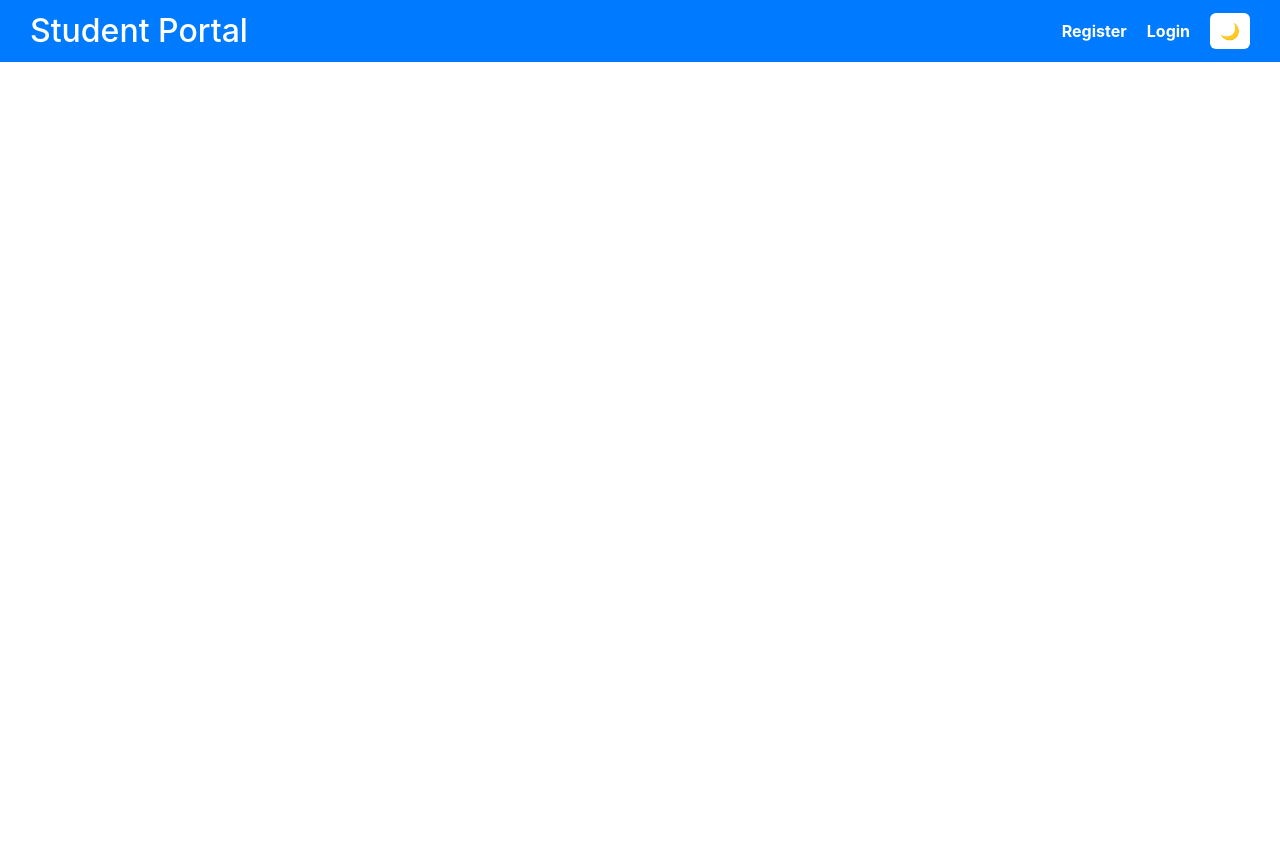
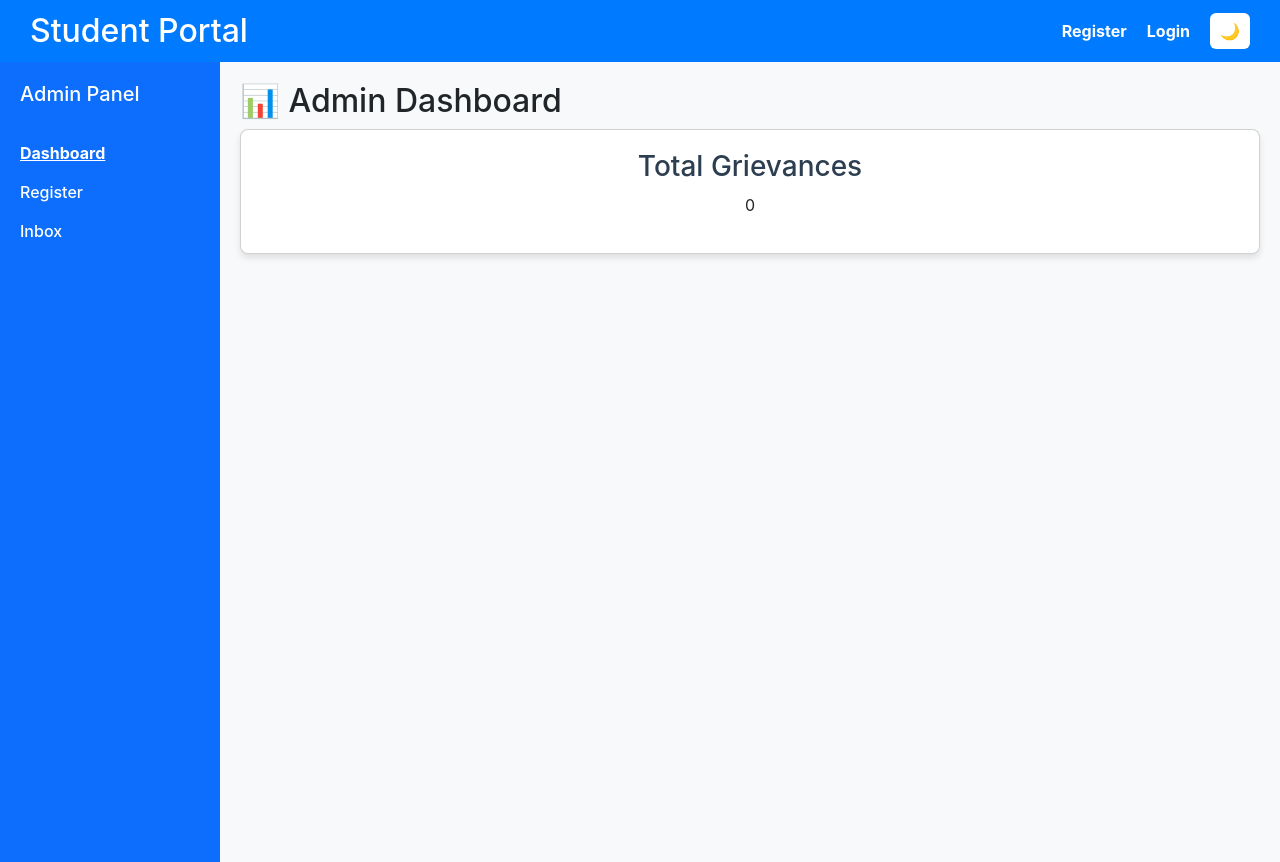
Before and after one commit to bhumi-k/Grievance, a React (Create React App) app in the folder client/: page /admin/dashboard in a window 1280 px wide. Before the commit the page ends 800 px from the top, so only its background shows below. Built offline with nearby package versions, Linux system fonts and the light colour scheme; no server answers; sample sign-in values are in the browser's storage.

Commit message:
comit for amdin dashboard fix

```diff
--- a/client/src/App.js
+++ b/client/src/App.js
@@ -10,8 +10,18 @@ import Login from "./components/Login";
 import Header from "./components/Header";
 import Dashboard from "./components/Dashboard";
 import GrievanceForm from "./components/GrievanceForm";
+import Profile from "./components/Profile";
+
 import AdminDashboard from "./components/AdminDashboard";
-import Profile from "./components/Profile";
+import AdminInbox from "./components/AdminInbox";
+import AdminRegister from "./components/AdminRegister";
+import AdminLayout from "./components/AdminLayout";
+
+function RequireAdmin({ children }) {
+  const role = localStorage.getItem("role");
+  return role === "admin" ? children : <Navigate to="/login" />;
+}
+
 function App() {
   const [theme, setTheme] = useState("light");
   const [isLoggedIn, setIsLoggedIn] = useState(false);
@@ -22,13 +32,17 @@ function App() {
 
   const logout = () => {
     localStorage.removeItem("rollNo");
+    localStorage.removeItem("role");
     setIsLoggedIn(false);
+    setRole(null);
   };
 
   useEffect(() => {
     const rollNo = localStorage.getItem("rollNo");
+    const savedRole = localStorage.getItem("role");
     if (rollNo) {
       setIsLoggedIn(true);
+      setRole(savedRole);
     }
   }, []);
 
@@ -44,6 +58,7 @@ function App() {
 
         <main style={{ minHeight: "80vh" }}>
           <Routes>
+            {/* Public routes */}
             <Route
               path="/register"
               element={<Register setIsLoggedIn={setIsLoggedIn} theme={theme} />}
@@ -51,7 +66,11 @@ function App() {
             <Route
               path="/login"
               element={
-                <Login setIsLoggedIn={setIsLoggedIn} setRole={setRole} theme={theme}/>
+                <Login
+                  setIsLoggedIn={setIsLoggedIn}
+                  setRole={setRole}
+                  theme={theme}
+                />
               }
             />
             <Route
@@ -61,21 +80,29 @@ function App() {
                   <h2>Welcome to the Portal</h2>
                   <p>Please login or register</p>
                 </div>
-              } theme={theme}
+              }
             />
 
             <Route path="/dashboard" element={<Dashboard theme={theme} />} />
             <Route path="/profile" element={<Profile theme={theme} />} />
+            <Route path="/raise-grievance/:id" element={<GrievanceForm />} />
 
+            {/* Admin routes */}
             <Route
-              path="/admin-dashboard"
+              path="/admin"
               element={
-                role === "admin" ? <AdminDashboard /> : <Navigate to="/login" />
-              }theme={theme}
-            />
+                <RequireAdmin>
+                  <AdminLayout />
+                </RequireAdmin>
+              }
+            >
+              <Route path="dashboard" element={<AdminDashboard />} />
+              <Route path="register" element={<AdminRegister />} />
+              <Route path="inbox" element={<AdminInbox />} />
+            </Route>
 
-            {/* ✅ Updated route to accept subject ID */}
-            <Route path="/raise-grievance/:id" element={<GrievanceForm />} />
+            {/* Catch all */}
+            <Route path="*" element={<Navigate to="/" />} />
           </Routes>
         </main>
       </Router>
--- a/client/src/components/AdminDashboard.js
+++ b/client/src/components/AdminDashboard.js
@@ -1,78 +1,32 @@
-import React, { useState } from 'react';
-import './Form.css';
-import axios from 'axios';
+import React, { useState, useEffect } from "react";
+import axios from "axios";
+import "./Form.css";
 
 const AdminDashboard = () => {
-  const [activeTab, setActiveTab] = useState('register');
-  const [formData, setFormData] = useState({
-    name: '',
-    email: '',
-    password: '',
-    role: 'faculty',
-  });
+  const [grievanceCount, setGrievanceCount] = useState(0);
 
-  const handleChange = (e) => {
-    setFormData(prev => ({
-      ...prev,
-      [e.target.name]: e.target.value
-    }));
-  };
-
-  const handleRegister = async (e) => {
-    e.preventDefault();
-    const { name, email, password, role } = formData;
-
-    if (!name || !email || !password || !role) {
-      alert('All fields are required');
-      return;
-    }
-
+  useEffect(() => {
+    const fetchCount = async () => {
       try {
-      const res = await axios.post('/api/admin/register-role', formData);
-      alert(res.data.message);
-      setFormData({ name: '', email: '', password: '', role: 'faculty' });
+        const res = await axios.get("/api/grievances/count");
+        setGrievanceCount(res.data.total);
       } catch (err) {
-      alert(err.response?.data?.message || 'Registration failed');
+        console.error("❌ Error fetching grievance count:", err);
       }
     };
+    fetchCount();
+  }, []);
 
   return (
     <div className="admin-dashboard">
-      <aside className="sidebar">
-        <button className={activeTab === 'register' ? 'active' : ''} onClick={() => setActiveTab('register')}>
-          ➕ Register
-        </button>
-        <button className={activeTab === 'inbox' ? 'active' : ''} onClick={() => setActiveTab('inbox')}>
-          📥 Inbox
-        </button>
-      </aside>
+      <h2>📊 Admin Dashboard</h2>
 
-      <main className="content">
-        {activeTab === 'register' && (
-          <div className="register-tab">
-            <h2>Register a Role</h2>
-            <form onSubmit={handleRegister} className="admin-form">
-              <input type="text" name="name" placeholder="Name" value={formData.name} onChange={handleChange} required />
-              <input type="email" name="email" placeholder="Email" value={formData.email} onChange={handleChange} required />
-              <input type="password" name="password" placeholder="Password" value={formData.password} onChange={handleChange} required />
-              <select name="role" value={formData.role} onChange={handleChange} required>
-                <option value="faculty">Faculty</option>
-                <option value="hod">HOD</option>
-                <option value="ceo">CEO</option>
-                <option value="director">Director</option>
-              </select>
-              <button type="submit">Register Role</button>
-            </form>
+      <div className="cards">
+        <div className="card">
+          <h3>Total Grievances</h3>
+          <p>{grievanceCount}</p>
         </div>
-        )}
-
-        {activeTab === 'inbox' && (
-          <div className="inbox-tab">
-            <h2>Inbox</h2>
-            <p>No messages yet.</p>
       </div>
-        )}
-      </main>
     </div>
   );
 };
--- /dev/null
+++ b/client/src/components/AdminInbox.js
@@ -0,0 +1,55 @@
+import React, { useEffect, useState } from "react";
+import axios from "axios";
+
+const AdminInbox = () => {
+  const [grievances, setGrievances] = useState([]);
+
+  useEffect(() => {
+    const fetchGrievances = async () => {
+      try {
+        const res = await axios.get("/api/grievances");
+        setGrievances(res.data);
+      } catch (err) {
+        console.error("❌ Error fetching grievances:", err);
+      }
+    };
+    fetchGrievances();
+  }, []);
+
+  return (
+    <div style={{ padding: "20px" }}>
+      <h2>📥 Grievance Inbox</h2>
+
+      {grievances.length === 0 ? (
+        <p>No grievances yet.</p>
+      ) : (
+        <table border="1" cellPadding="8" cellSpacing="0" width="100%">
+          <thead>
+            <tr>
+              <th>ID</th>
+              <th>Student Name</th>
+              <th>Roll No</th>
+              <th>Stream</th>
+              <th>Complaint Date</th>
+              <th>Nature of Complaint</th>
+            </tr>
+          </thead>
+          <tbody>
+            {grievances.map((g) => (
+              <tr key={g.id}>
+                <td>{g.id}</td>
+                <td>{g.student_name}</td>
+                <td>{g.roll_no}</td>
+                <td>{g.stream}</td>
+                <td>{new Date(g.complaint_date).toLocaleDateString()}</td>
+                <td>{g.nature_of_complaint}</td>
+              </tr>
+            ))}
+          </tbody>
+        </table>
+      )}
+    </div>
+  );
+};
+
+export default AdminInbox;
--- /dev/null
+++ b/client/src/components/AdminLayout.css
@@ -0,0 +1,91 @@
+.admin-layout {
+  display: flex;
+  height: 100vh;
+}
+
+.sidebar {
+  width: 220px;
+  background: #0d6efd;
+  color: white;
+  padding: 20px;
+  display: flex;
+  flex-direction: column;
+}
+
+.sidebar h2 {
+  margin-bottom: 20px;
+  font-size: 20px;
+}
+
+.sidebar nav ul {
+  list-style: none;
+  padding: 0;
+}
+
+.sidebar nav ul li {
+  margin: 15px 0;
+}
+
+.sidebar nav ul li a {
+  color: white;
+  text-decoration: none;
+  font-weight: 500;
+}
+
+.sidebar nav ul li a.active {
+  text-decoration: underline;
+  font-weight: bold;
+}
+
+.content {
+  flex: 1;
+  padding: 20px;
+  background: #f8f9fa;
+  overflow-y: auto;
+}
+
+
+.admin-sidebar ul {
+  list-style: none;
+  padding: 0;
+}
+
+.admin-sidebar ul li {
+  margin: 15px 0;
+}
+
+.admin-sidebar ul li a {
+  color: white;
+  text-decoration: none;
+  font-size: 16px;
+  display: block;
+  padding: 8px;
+  border-radius: 5px;
+}
+
+.admin-sidebar ul li a:hover {
+  background: #34495e;
+}
+
+.admin-main {
+  flex: 1;
+  padding: 20px;
+}
+.dashboard-cards {
+  display: flex;
+  gap: 20px;
+}
+
+.card {
+  flex: 1;
+  background: white;
+  padding: 20px;
+  border-radius: 8px;
+  box-shadow: 0 4px 6px rgba(0,0,0,0.1);
+  text-align: center;
+}
+
+.card h3 {
+  margin-bottom: 10px;
+  color: #2c3e50;
+}
--- /dev/null
+++ b/client/src/components/AdminLayout.js
@@ -0,0 +1,32 @@
+import React from "react";
+import { Outlet, NavLink } from "react-router-dom";
+import "./AdminLayout.css";
+
+const AdminLayout = () => {
+  return (
+    <div className="admin-layout">
+      <aside className="sidebar">
+        <h2>Admin Panel</h2>
+        <nav>
+          <ul>
+            <li>
+              <NavLink to="/admin/dashboard" activeclassname="active">Dashboard</NavLink>
+            </li>
+            <li>
+              <NavLink to="/admin/register" activeclassname="active">Register</NavLink>
+            </li>
+            <li>
+              <NavLink to="/admin/inbox" activeclassname="active">Inbox</NavLink>
+            </li>
+          </ul>
+        </nav>
+      </aside>
+
+      <main className="content">
+        <Outlet /> {/* Child routes render here */}
+      </main>
+    </div>
+  );
+};
+
+export default AdminLayout;
--- /dev/null
+++ b/client/src/components/AdminRegister.js
@@ -0,0 +1,45 @@
+// src/components/admin/AdminRegister.jsx
+import React, { useState } from "react";
+import axios from "axios";
+
+const AdminRegister = () => {
+  const [formData, setFormData] = useState({
+    name: "", email: "", password: "", role: "faculty",
+  });
+
+  const handleChange = (e) =>
+    setFormData(prev => ({ ...prev, [e.target.name]: e.target.value }));
+
+  const handleRegister = async (e) => {
+    e.preventDefault();
+    const { name, email, password, role } = formData;
+    if (!name || !email || !password || !role) return alert("All fields are required");
+    try {
+      const res = await axios.post("/api/admin/register-role", formData);
+      alert(res.data.message);
+      setFormData({ name: "", email: "", password: "", role: "faculty" });
+    } catch (err) {
+      alert(err.response?.data?.message || "Registration failed");
+    }
+  };
+
+  return (
+    <div>
+      <h2>Register a Role</h2>
+      <form onSubmit={handleRegister} className="admin-form" style={{display:"flex", gap:12, flexWrap:"wrap", marginTop:12}}>
+        <input type="text" name="name" placeholder="Name" value={formData.name} onChange={handleChange} required />
+        <input type="email" name="email" placeholder="Email" value={formData.email} onChange={handleChange} required />
+        <input type="password" name="password" placeholder="Password" value={formData.password} onChange={handleChange} required />
+        <select name="role" value={formData.role} onChange={handleChange} required>
+          <option value="faculty">Faculty</option>
+          <option value="hod">HOD</option>
+          <option value="ceo">CEO</option>
+          <option value="director">Director</option>
+        </select>
+        <button type="submit">Register Role</button>
+      </form>
+    </div>
+  );
+};
+
+export default AdminRegister;
--- a/client/src/components/Login.js
+++ b/client/src/components/Login.js
@@ -24,8 +24,9 @@ const Login = ({ setIsLoggedIn, setRole }) => {
       setRole(user.role);
       setIsLoggedIn(true);
 
+      // ✅ FIXED: Correct admin redirect
       if (user.role === "admin") {
-        navigate("/admin-dashboard");
+        navigate("/admin/dashboard");  // correct route
       } else {
         navigate("/dashboard");
       }
```
Also changed, not shown: client/src/components/AdminDashboard.css (deleted, +0 -42 lines), client/src/components/Register.js (+58 -21 lines), client/src/components/RequireAdmin.js (added, +13 -0 lines), 1 other file (tests, documents, lock files or other folders). Lines whose indentation alone changed are shown as unchanged.
